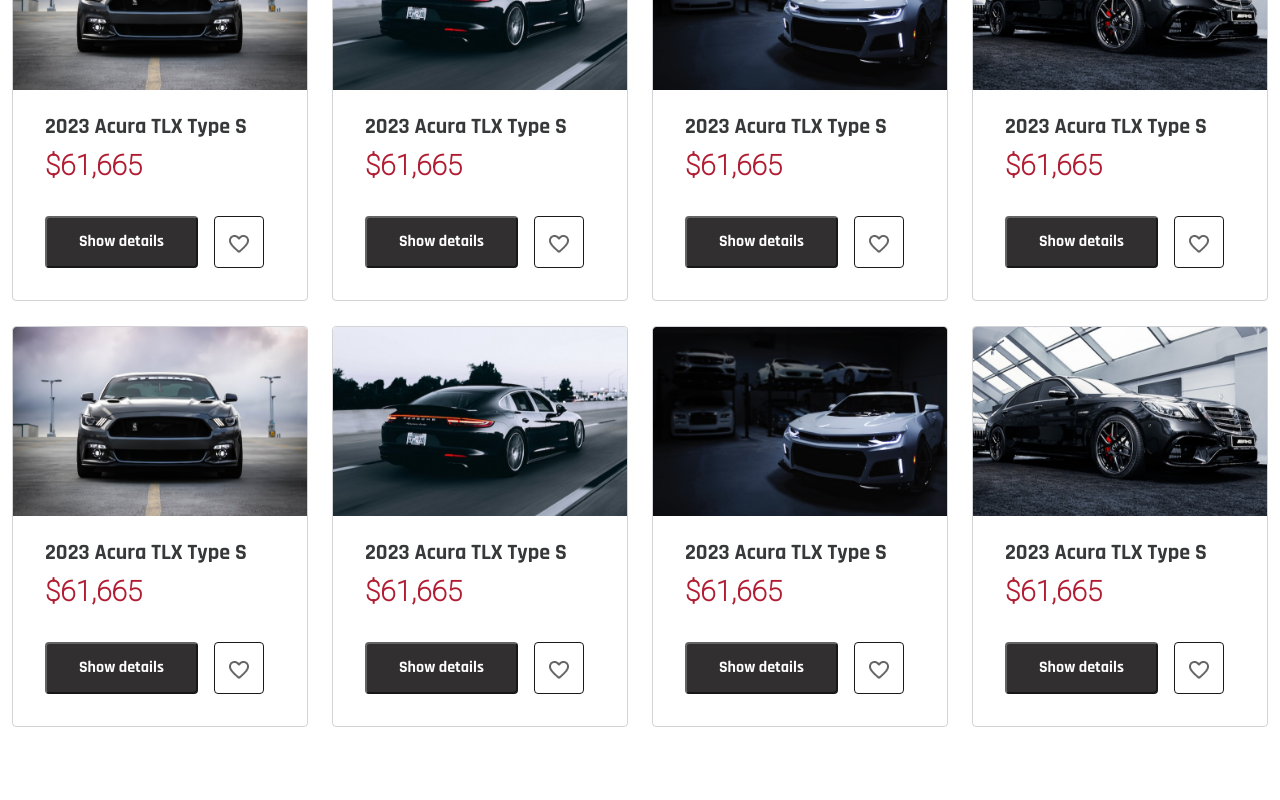
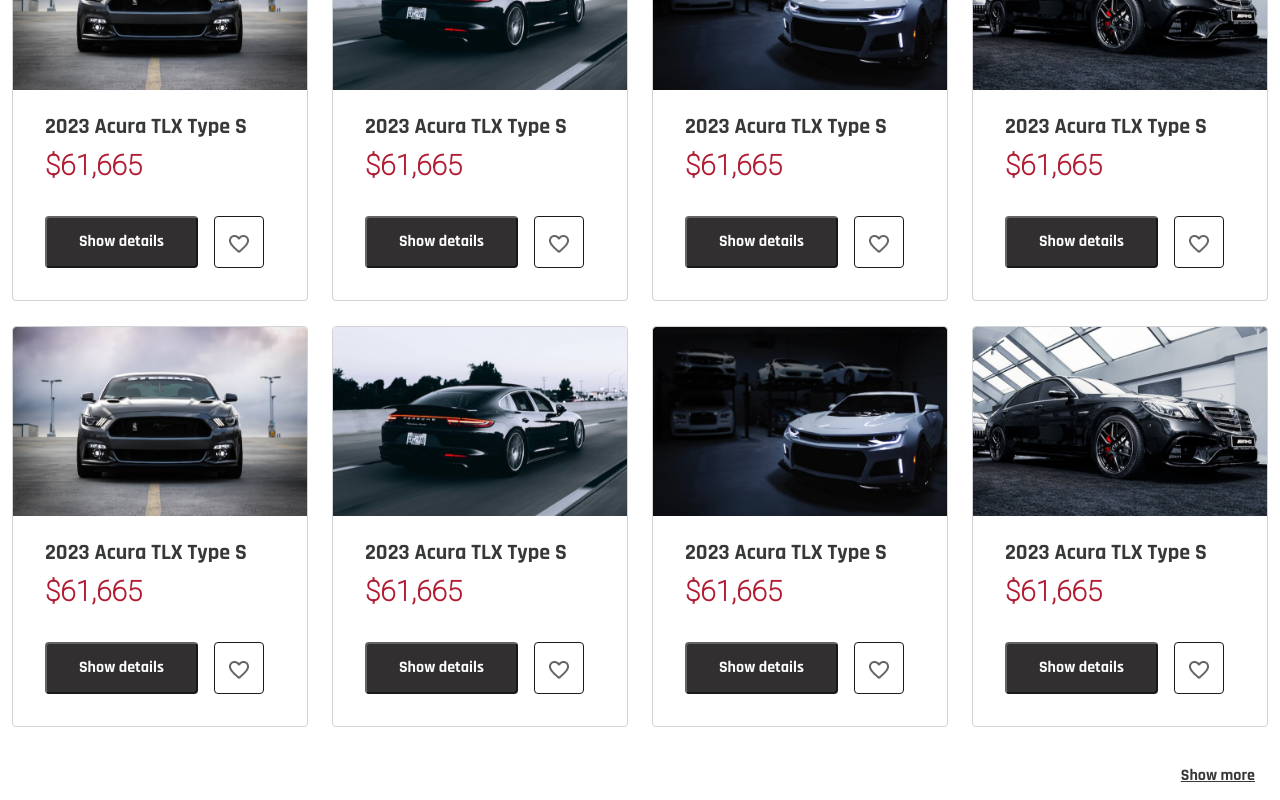
Before and after one commit to HenrikHovhannisyan/react-5404, a React (Create React App) app: page / in a window 1280 px wide. Shown: the part 3478-4278 px from the top of the page. Before the commit the page ends 4230 px from the top, so only its background shows below. Built offline with nearby package versions, Linux system fonts and the light colour scheme; a web font is replaced by a local one.

Commit message:
Fix bugs

```diff
--- a/src/components/about/about.css
+++ b/src/components/about/about.css
@@ -33,6 +33,11 @@
     margin-top: 75px;
 }
 
+.about_container-btn:hover {
+    background: #B11C32;
+    color: #FFFFFF;
+}
+
 /*=============== BREAKPOINTS ===============*/
 /* lg - For large devices */
 @media screen and (max-width: 992px) {
--- a/src/components/banner/banner.css
+++ b/src/components/banner/banner.css
@@ -129,6 +129,11 @@
     border: 0;
 }
 
+.banner_form_btn-red:hover {
+    color: #B11C32;
+    background: #FFFFFF;
+}
+
 .banner_form-label {
     font-family: 'Roboto';
     font-style: normal;
--- a/src/components/car/car.css
+++ b/src/components/car/car.css
@@ -42,6 +42,11 @@
     color: #FFFFFF;
 }
 
+.car_show-btn:hover {
+    background: #FFFFFF;
+    color: #1B1919;
+}
+
 .car_heart-btn {
     background: #FFFFFF;
     border: 1px solid #1B1919;
@@ -49,7 +54,6 @@
     padding: 13px;
     margin-left: 16px;
 }
-
 
 /*=============== BREAKPOINTS ===============*/
 /* xl */
--- a/src/components/latestCar/LatestCar.jsx
+++ b/src/components/latestCar/LatestCar.jsx
@@ -1,4 +1,5 @@
 import React from "react";
+import "./latestCar.css";
 import Car from "../car/Car";
 import { cars } from "../../data";
 
@@ -18,6 +19,9 @@
               );
             })}
           </div>
+          <div className="text-end">
+            <button className="btn latestCar_btn">Show more</button>
+          </div>
         </div>
       </div>
     </section>
--- a/src/components/latestCar/latestCar.css
+++ b/src/components/latestCar/latestCar.css
@@ -0,0 +1,9 @@
+.latestCar_btn {
+    font-family: 'Rajdhani';
+    font-style: normal;
+    font-weight: 700;
+    font-size: 16px;
+    line-height: 34px;
+    text-decoration-line: underline;
+    color: #363839;
+}
```
